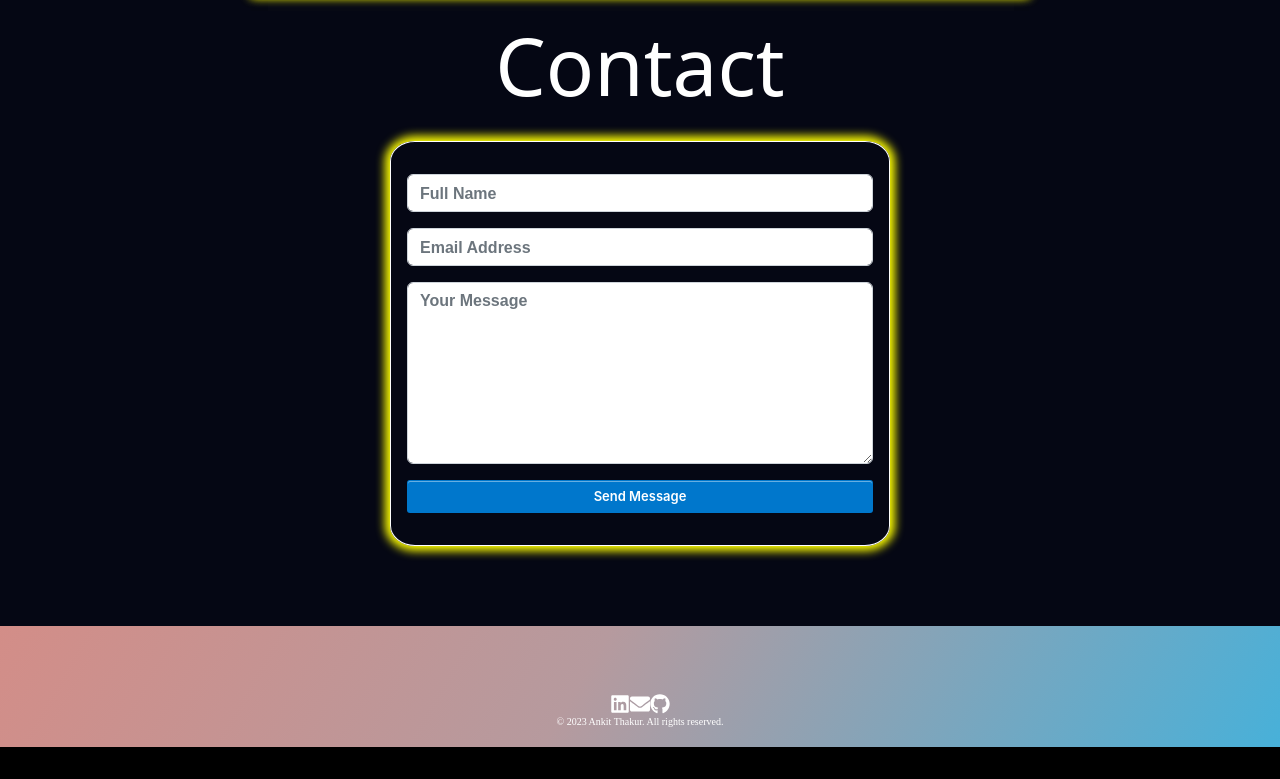
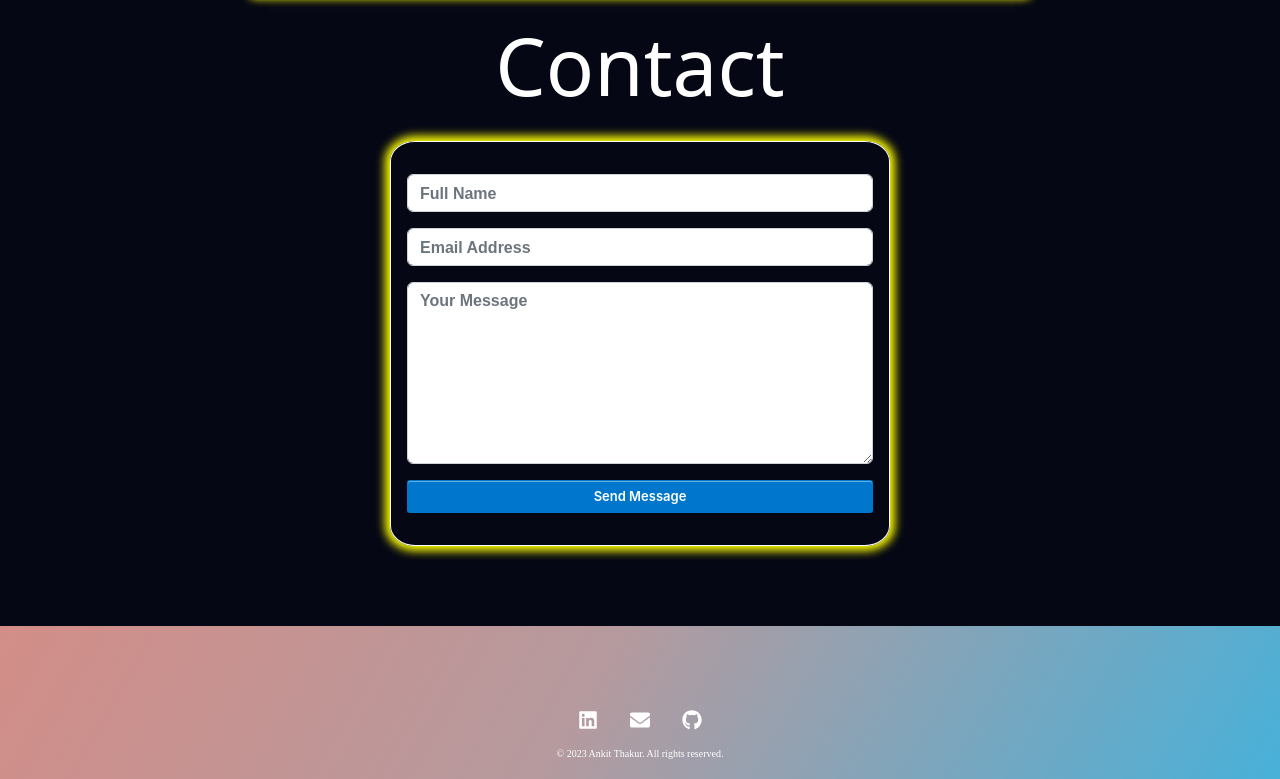
Before and after one commit to Ankitthakur2/Web-Portfolio, a React (Create React App) app: page / in a window 1280 px wide. Shown: the part 3493-4272 px from the top of the page. Before the commit the page ends 4240 px from the top, so only its background shows below. Built offline with nearby package versions, Linux system fonts and the light colour scheme; the HTML template or start-up script is replaced by a standard one; a web font is replaced by a local one.

Commit message:
Update footer.css

```diff
--- a/src/components/footer.css
+++ b/src/components/footer.css
@@ -34,7 +34,7 @@
   align-items: center;
 }
 
-.icon-container.a{
+.icon-container a{
   margin:1rem;
 }
 
```
